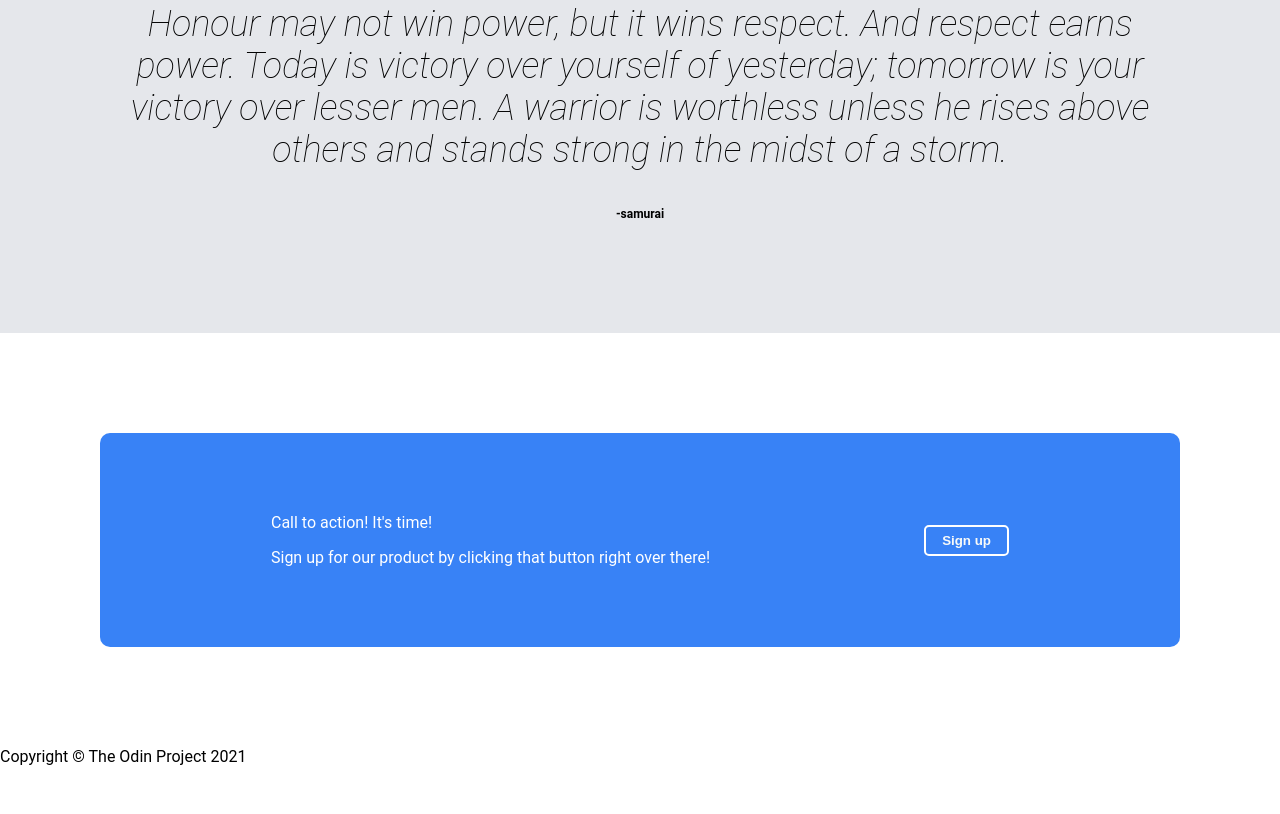
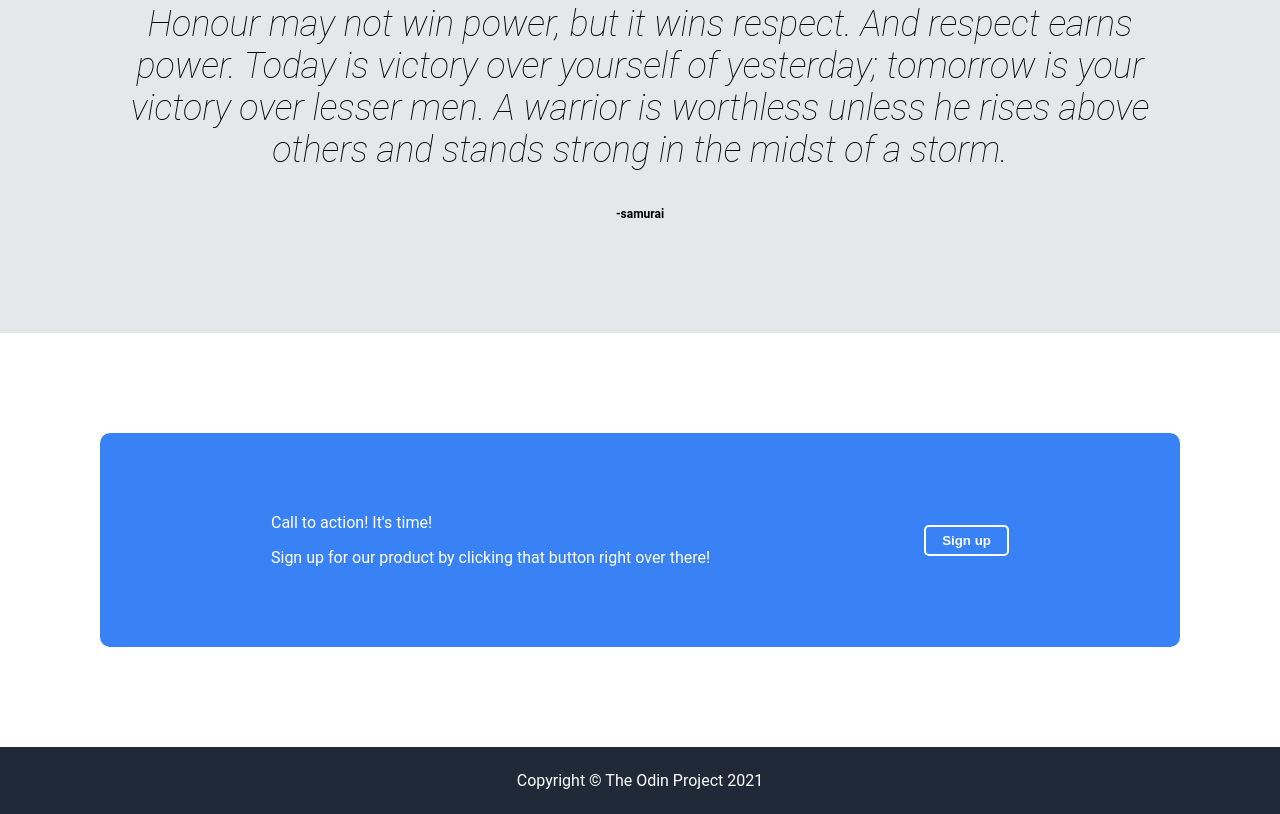
Before and after one commit to traejiik/landing-page, a plain HTML site: page index.html in a window 1280 px wide. Shown: the part 655-1469 px from the top of the page. Before the commit the page ends 1421 px from the top, so only its background shows below. Drawn offline with Linux system fonts and the light colour scheme.

Commit message:
Create Index.html

```diff
--- a/style.css
+++ b/style.css
@@ -148,3 +148,12 @@ button {
 .signup1 {
     border: 2px solid white;
 }
+
+.footer {
+    background-color: #1f2937;
+    display: flex;
+    justify-content: center;
+    align-items: center;
+    color: #ffffff;
+    padding: 24px;
+}
```
